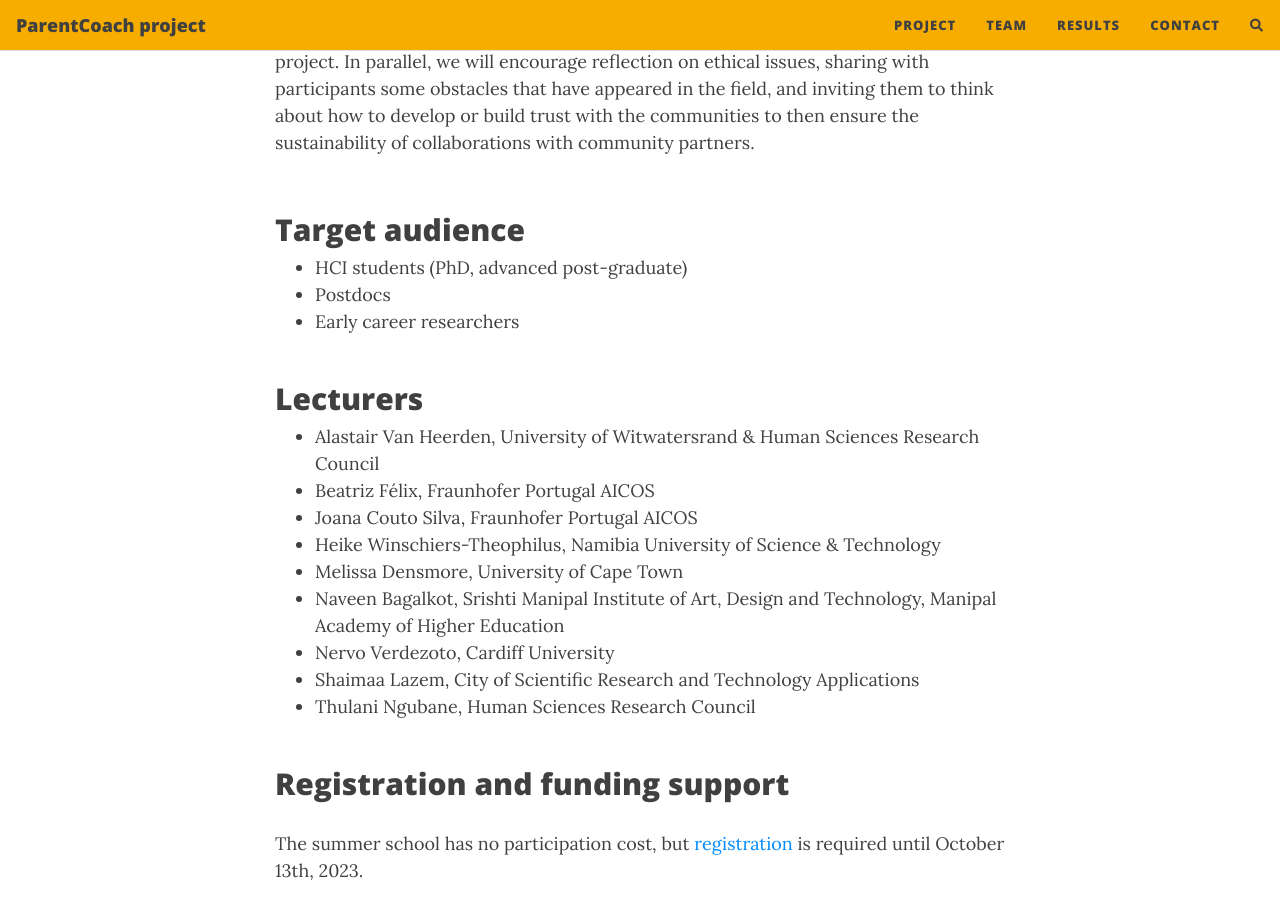
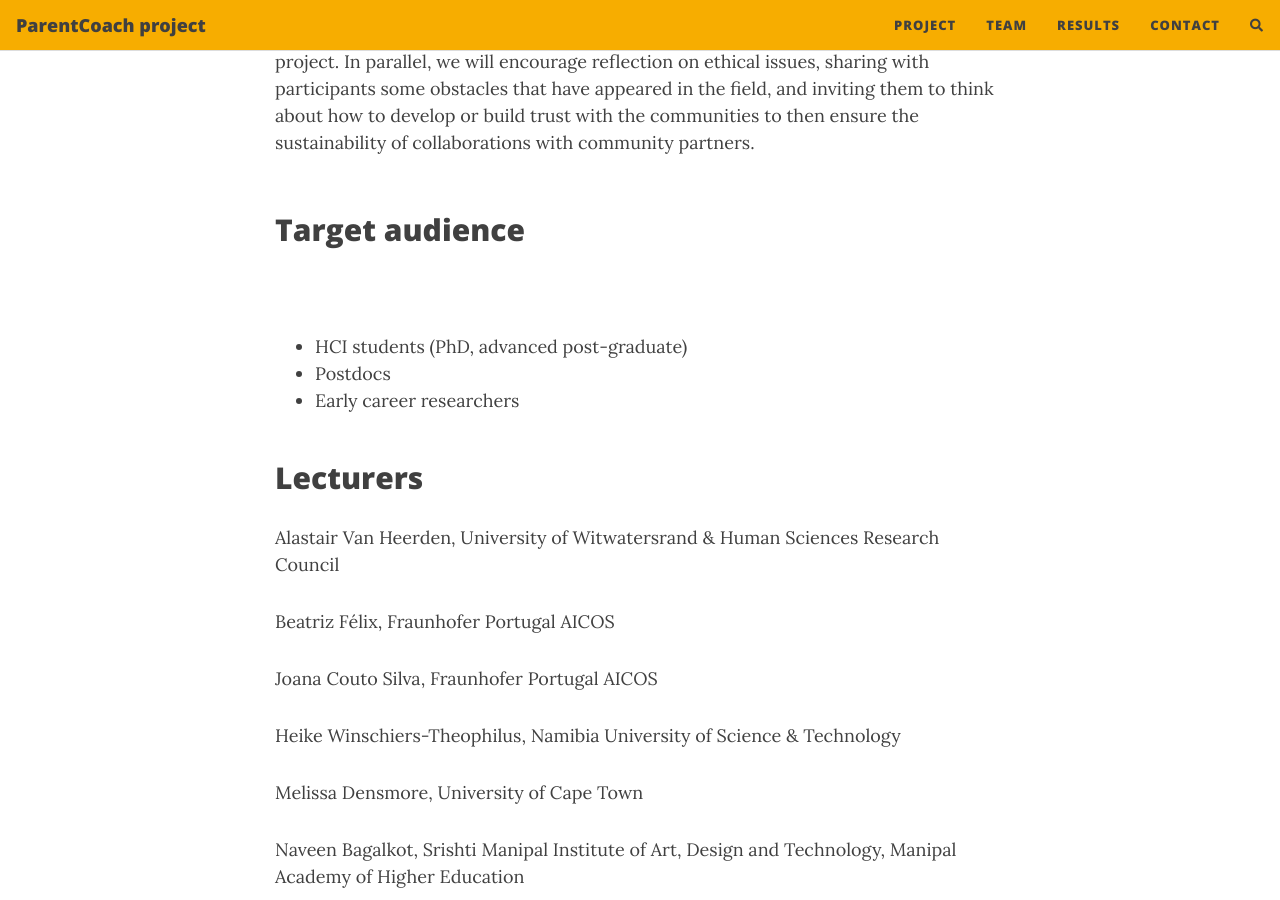
Before and after one commit to fraunhoferportugal/parentcoach-website, a Jekyll site: the page built from african-co-design-academy.md, in a window 1280 px wide and 900 px high, scrolled down 1205 px. Built offline with Jekyll 4.4.1, drawn with Linux system fonts in a browser that asks for light colours; nearby versions of some CDN libraries; comment, search, counter and statistics services are not loaded.

Commit message:
Update african-co-design-academy.md

```diff
--- a/african-co-design-academy.md
+++ b/african-co-design-academy.md
@@ -23,21 +23,30 @@ During the second day, participants will continue working in small groups in the
 
 ## Target audience
 
+<br/>
 - HCI students (PhD, advanced post-graduate)
 - Postdocs
 - Early career researchers<br/><br/>
 
 ## Lecturers
 
-- Alastair Van Heerden, University of Witwatersrand & Human Sciences Research Council
-- Beatriz Félix, Fraunhofer Portugal AICOS
-- Joana Couto Silva, Fraunhofer Portugal AICOS
-- Heike Winschiers-Theophilus, Namibia University of Science & Technology
-- Melissa Densmore, University of Cape Town
-- Naveen Bagalkot, Srishti Manipal Institute of Art, Design and Technology, Manipal Academy of Higher Education
-- Nervo Verdezoto, Cardiff University
-- Shaimaa Lazem, City of Scientific Research and Technology Applications
-- Thulani Ngubane, Human Sciences Research Council<br/><br/>
+Alastair Van Heerden, University of Witwatersrand & Human Sciences Research Council
+
+Beatriz Félix, Fraunhofer Portugal AICOS
+
+Joana Couto Silva, Fraunhofer Portugal AICOS
+
+Heike Winschiers-Theophilus, Namibia University of Science & Technology
+
+Melissa Densmore, University of Cape Town
+
+Naveen Bagalkot, Srishti Manipal Institute of Art, Design and Technology, Manipal Academy of Higher Education
+
+Nervo Verdezoto, Cardiff University
+
+Shaimaa Lazem, City of Scientific Research and Technology Applications
+
+Thulani Ngubane, Human Sciences Research Council<br/><br/>
 
 ## Registration and funding support
 
```
